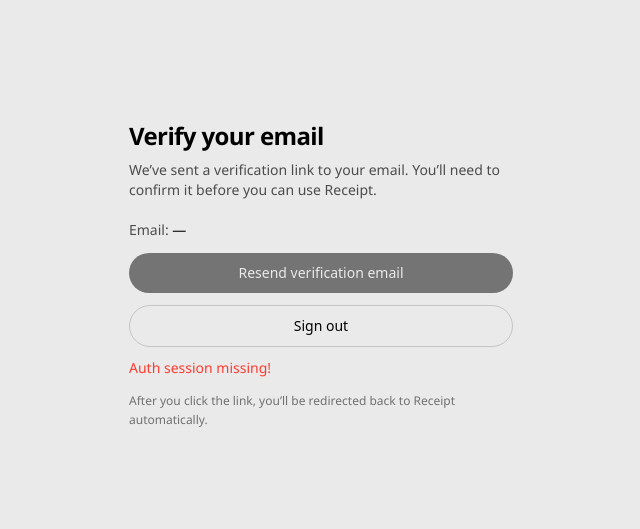
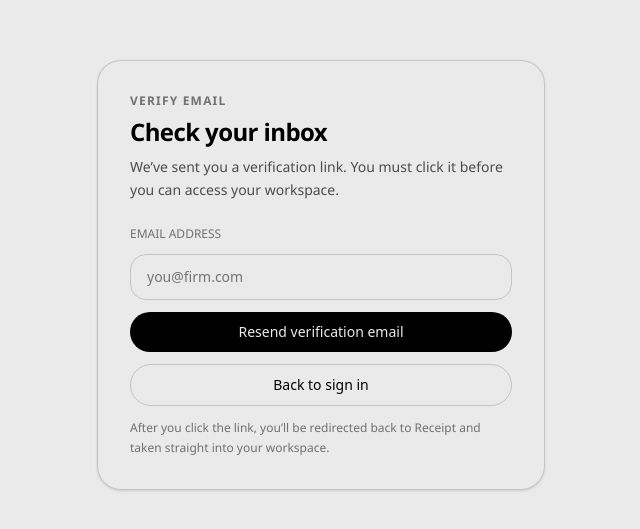
Before and after one commit to LRARE-Holdings/tango, a Next.js app: page /auth/verify in a window 1280 px wide. Shown: the part 125-654 px from the top of the page, without its empty margins (319-959 px from the left). Built offline with nearby package versions, Linux system fonts and the light colour scheme; no server answers.

Commit message:
hopefully final verification fix

```diff
--- a/src/app/auth/verify/page.tsx
+++ b/src/app/auth/verify/page.tsx
@@ -1,85 +1,47 @@
 "use client";
 
-import { useEffect, useMemo, useState } from "react";
+import { useMemo, useState } from "react";
 import { useRouter, useSearchParams } from "next/navigation";
 import { supabaseBrowser } from "@/lib/supabase/browser";
 
-function isSafeNext(next: string | null) {
-  return !!next && next.startsWith("/") && !next.startsWith("//");
+function safeNext(next: string | null) {
+  return next && next.startsWith("/") ? next : "/app";
 }
 
-export default function VerifyEmailPage() {
+export default function VerifyEmailGatePage() {
   const router = useRouter();
   const sp = useSearchParams();
   const supabase = supabaseBrowser();
 
-  const next = useMemo(() => {
-    const raw = sp.get("next");
-    return isSafeNext(raw) ? raw! : "/app";
-  }, [sp]);
+  const next = useMemo(() => safeNext(sp.get("next")), [sp]);
+  const emailFromQuery = useMemo(() => sp.get("email") ?? "", [sp]);
 
-  const [email, setEmail] = useState<string | null>(null);
-  const [checking, setChecking] = useState(true);
-
+  const [email, setEmail] = useState(emailFromQuery);
   const [sending, setSending] = useState(false);
   const [sent, setSent] = useState(false);
   const [error, setError] = useState<string | null>(null);
 
-  useEffect(() => {
-    let cancelled = false;
+  const siteUrl = useMemo(() => {
+    return (process.env.NEXT_PUBLIC_SITE_URL || "").replace(/\/$/, "") || window.location.origin;
+  }, []);
 
-    async function load() {
-      setChecking(true);
+  async function resend() {
     setError(null);
+    setSent(false);
 
-      const { data, error } = await supabase.auth.getUser();
-      if (!cancelled) {
-        if (error) {
-          setError(error.message);
-          setChecking(false);
+    const trimmed = email.trim();
+    if (!trimmed) {
+      setError("Enter your email address to resend the verification email.");
       return;
     }
 
-        const user = data?.user;
-        if (!user) {
-          router.replace(`/auth?next=${encodeURIComponent(next)}`);
-          return;
-        }
-
-        setEmail(user.email ?? null);
-
-        // If confirmed already, continue
-        const confirmed = Boolean((user as any)?.email_confirmed_at || (user as any)?.confirmed_at);
-        if (confirmed) {
-          router.replace(next);
-          return;
-        }
-
-        setChecking(false);
-      }
-    }
-
-    load();
-    return () => {
-      cancelled = true;
-    };
-  }, [next, router, supabase]);
-
-  async function resend() {
-    if (!email) return;
     setSending(true);
-    setError(null);
-    setSent(false);
-
     try {
-      const siteUrl =
-        (process.env.NEXT_PUBLIC_SITE_URL || "").replace(/\/$/, "") || window.location.origin;
-
       const { error } = await supabase.auth.resend({
         type: "signup",
-        email,
+        email: trimmed,
         options: {
-          // Where Supabase sends them after clicking verification:
+          // After verification click, user returns here to complete session
           emailRedirectTo: `${siteUrl}/auth/confirm?next=${encodeURIComponent(next)}`,
         },
       });
@@ -87,56 +49,72 @@ export default function VerifyEmailPage() {
       if (error) throw error;
       setSent(true);
     } catch (e: any) {
-      setError(e?.message ?? "Could not resend email");
+      setError(e?.message ?? "Could not resend verification email.");
     } finally {
       setSending(false);
     }
   }
 
-  async function signOut() {
-    await supabase.auth.signOut();
-    router.replace("/auth");
+  function backToSignIn() {
+    router.replace(`/auth?next=${encodeURIComponent(next)}`);
   }
 
   return (
     <main className="min-h-screen flex items-center justify-center px-6">
-      <div className="w-full max-w-sm space-y-5">
-        <div>
-          <h1 className="text-2xl font-semibold tracking-tight">Verify your email</h1>
-          <p className="mt-2 text-sm" style={{ color: "var(--muted)" }}>
-            We’ve sent a verification link to your email. You’ll need to confirm it before you can
-            use Receipt.
+      <div
+        className="w-full max-w-md rounded-3xl border p-6 shadow-sm md:p-8"
+        style={{
+          borderColor: "var(--border)",
+          background: "color-mix(in srgb, var(--bg) 88%, transparent)",
+        }}
+      >
+        <div className="space-y-2">
+          <div className="text-xs font-semibold tracking-widest" style={{ color: "var(--muted2)" }}>
+            VERIFY EMAIL
+          </div>
+
+          <h1 className="text-2xl font-semibold tracking-tight">Check your inbox</h1>
+
+          <p className="text-sm leading-relaxed" style={{ color: "var(--muted)" }}>
+            We’ve sent you a verification link. You must click it before you can access your
+            workspace.
           </p>
         </div>
 
-        {checking ? (
-          <div className="text-sm" style={{ color: "var(--muted)" }}>
-            Checking…
+        <div className="mt-6 space-y-3">
+          <div className="text-xs" style={{ color: "var(--muted2)" }}>
+            EMAIL ADDRESS
           </div>
-        ) : (
-          <div className="space-y-3">
-            <div className="text-sm" style={{ color: "var(--muted)" }}>
-              Email: <span style={{ color: "var(--fg)" }}>{email ?? "—"}</span>
-            </div>
+
+          <input
+            value={email}
+            onChange={(e) => setEmail(e.target.value)}
+            placeholder="you@firm.com"
+            className="focus-ring w-full rounded-2xl border px-4 py-3 text-sm bg-transparent"
+            style={{ borderColor: "var(--border)", color: "var(--fg)" }}
+            autoComplete="email"
+          />
 
           <button
             type="button"
             onClick={resend}
-              disabled={sending || !email}
+            disabled={sending}
             className="focus-ring w-full rounded-full px-6 py-2.5 text-sm font-medium transition hover:opacity-90 disabled:opacity-50"
             style={{ background: "var(--fg)", color: "var(--bg)" }}
           >
             {sending ? "Sending…" : "Resend verification email"}
           </button>
 
+          <div className="flex items-center gap-3">
             <button
               type="button"
-              onClick={signOut}
+              onClick={backToSignIn}
               className="focus-ring w-full rounded-full border px-6 py-2.5 text-sm font-medium transition hover:opacity-80"
               style={{ borderColor: "var(--border)", color: "var(--fg)" }}
             >
-              Sign out
+              Back to sign in
             </button>
+          </div>
 
           {sent && (
             <div className="text-sm" style={{ color: "var(--muted)" }}>
@@ -150,11 +128,11 @@ export default function VerifyEmailPage() {
             </div>
           )}
 
-            <div className="text-xs leading-relaxed" style={{ color: "var(--muted2)" }}>
-              After you click the link, you’ll be redirected back to Receipt automatically.
+          <div className="mt-2 text-xs leading-relaxed" style={{ color: "var(--muted2)" }}>
+            After you click the link, you’ll be redirected back to Receipt and taken straight into
+            your workspace.
           </div>
         </div>
-        )}
       </div>
     </main>
   );
```
Lines whose indentation alone changed are shown as unchanged.
